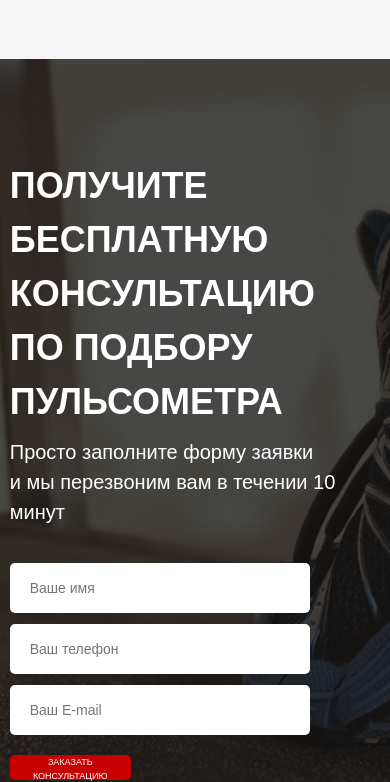
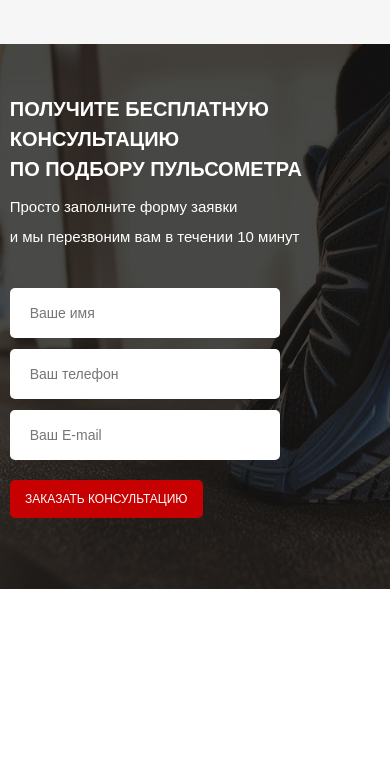
Before and after one commit to nadine141/pulse, a website: page src/index.html in a window 390 px wide. Shown: the part 1218-2000 px from the top of the page. After the commit the page ends 1807 px from the top, so only its background shows below. Drawn offline with Linux system fonts and the light colour scheme.

Commit message:
forms_mobile

```diff
--- a/src/sass/base/_media.scss
+++ b/src/sass/base/_media.scss
@@ -31,6 +31,9 @@
   &__logo {
     width: 220px;
   }
+  }
+  .title {
+    font-size: 32px;
   }
   .promo {
     min-height: 600px;
@@ -120,19 +123,21 @@
   }
   }
   .button {
-    &_main {
-      margin-top: 40px;
-      width: 168px;
-      height: 31px;
-      font-size: 10px;
-    }
+  &_main {
+    margin-top: 40px;
+    width: 193px;
+    height: 38px;
+    font-size: 12px;
+  }
+  &_submit {
+    width: 193px;
+    height: 38px;
+    font-size: 12px;
+  }
   }
   .advantages {
     padding: 35px 0 62px 0;
     width: 100%;
-  &__header {
-    font-size: 18px;
-  }
   &__wrapper {
     flex-direction: column;
     align-items: center;
@@ -142,4 +147,19 @@
     margin: 0;
   }
   }
+  .title {
+    font-size: 20px;
+  }
+  .feed-form {
+    input {
+      width: 90%;
+    }
+  }
+  .consultation {
+    min-height: 545px;
+    padding: 50px 0;
+  &__descr {
+    font-size: 15px;
+  }
+  }
 }
```
Also changed, not shown: src/css/style.min.css.
